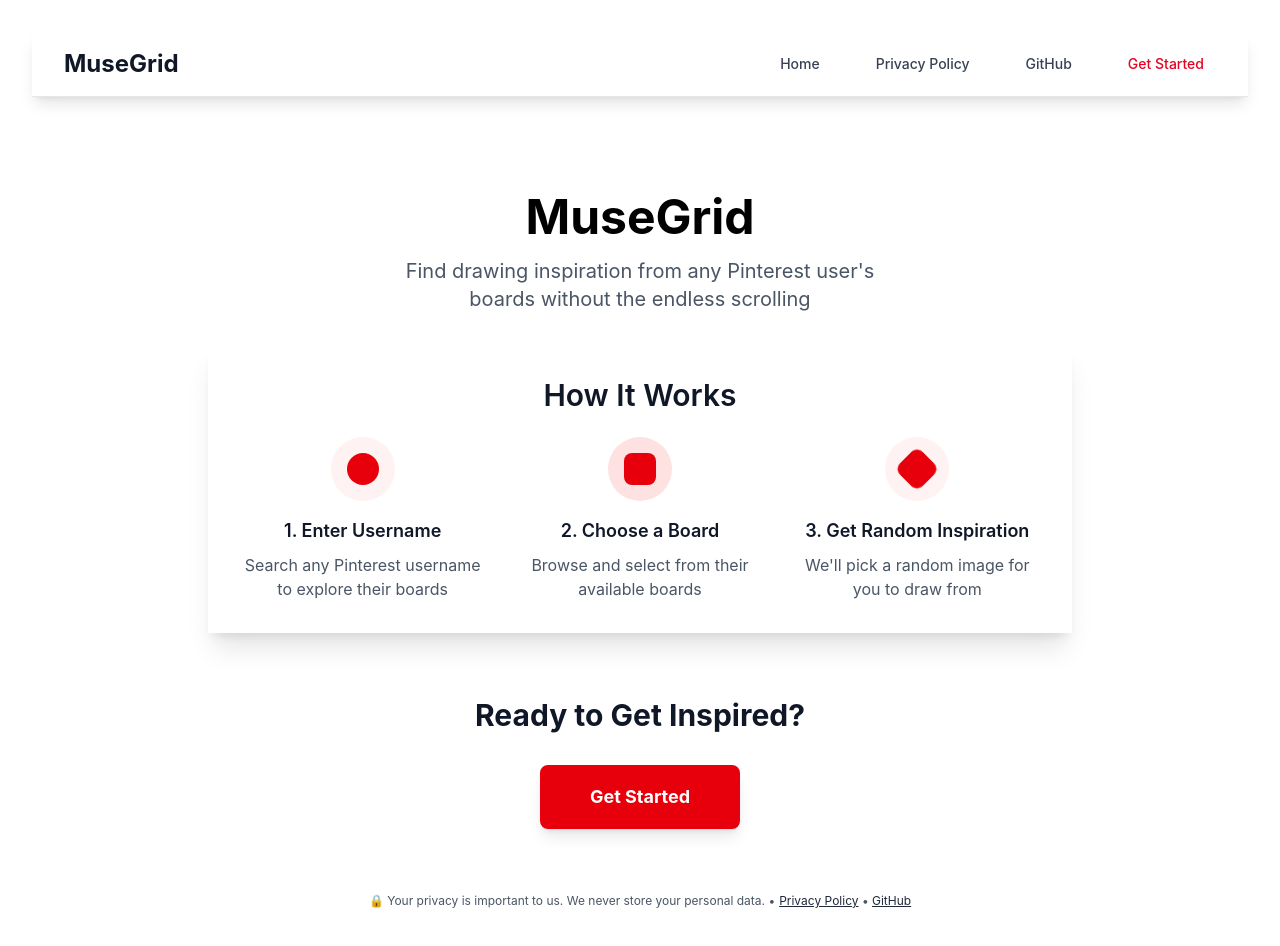
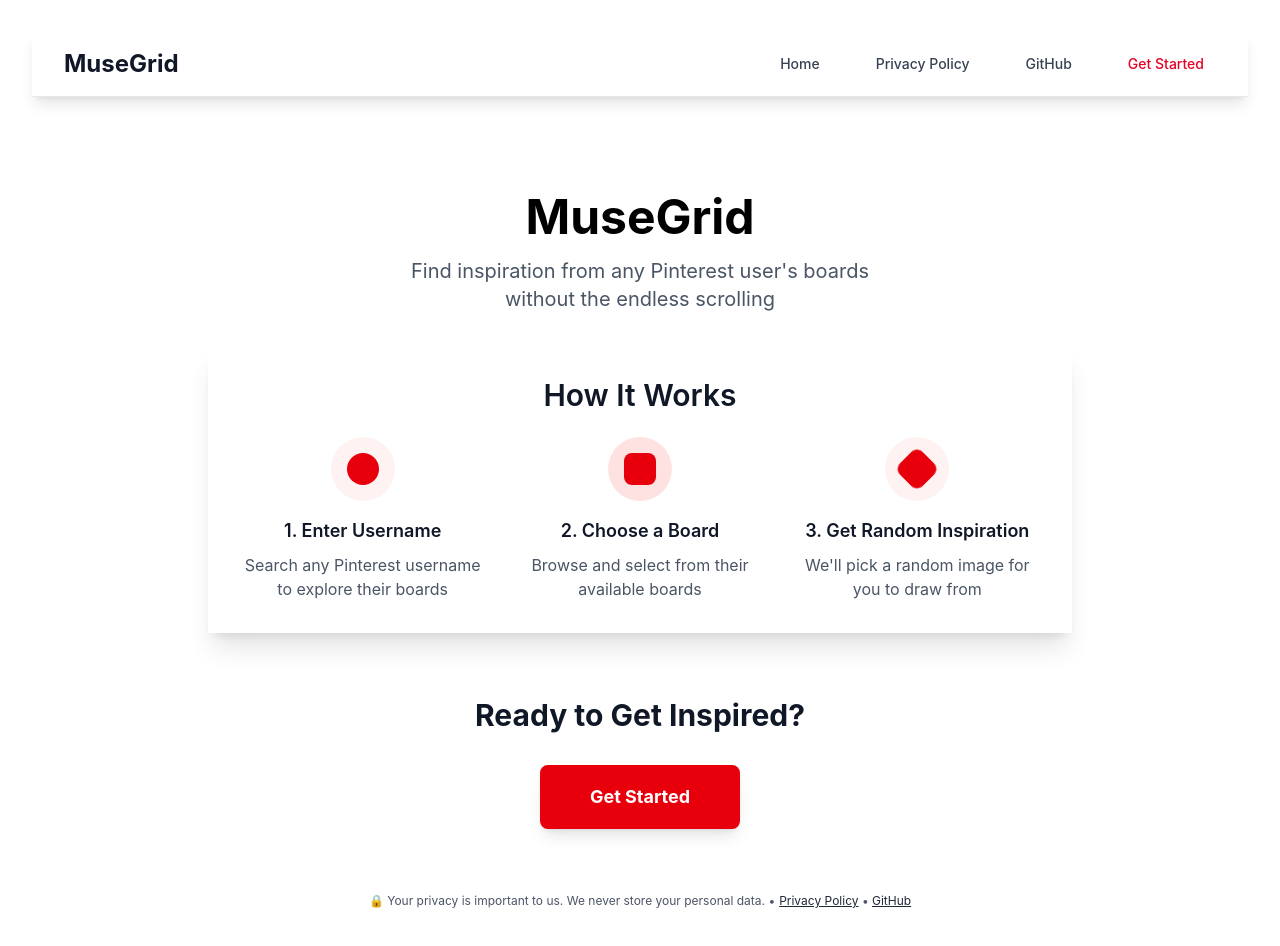
Before and after one commit to nicoledicochea/pinterest-randomizer, a React (Vite) app in the folder pinterest-randomizer/: page / in a window 1280 px wide. Shown: the top 946 px of the page. Built offline with nearby package versions, Linux system fonts and the light colour scheme.

Commit message:
update tagline

```diff
--- a/pinterest-randomizer/client/src/components/LandingPage.tsx
+++ b/pinterest-randomizer/client/src/components/LandingPage.tsx
@@ -10,7 +10,7 @@
             MuseGrid
           </h1>
           <p className="text-xl text-gray-600 max-w-2xl mx-auto mb-8" style={{ maxWidth: '30rem' }}>
-            Find drawing inspiration from any Pinterest user's boards without the endless scrolling
+            Find inspiration from any Pinterest user's boards without the endless scrolling
           </p>
         </div>
 
--- a/pinterest-randomizer/client/src/components/UsernameInput.tsx
+++ b/pinterest-randomizer/client/src/components/UsernameInput.tsx
@@ -53,7 +53,7 @@
             MuseGrid
           </h1>
           <p className="text-lg text-gray-700">
-            Find drawing inspiration from any Pinterest creator
+            Find inspiration from any Pinterest user
           </p>
         </div>
 
```
